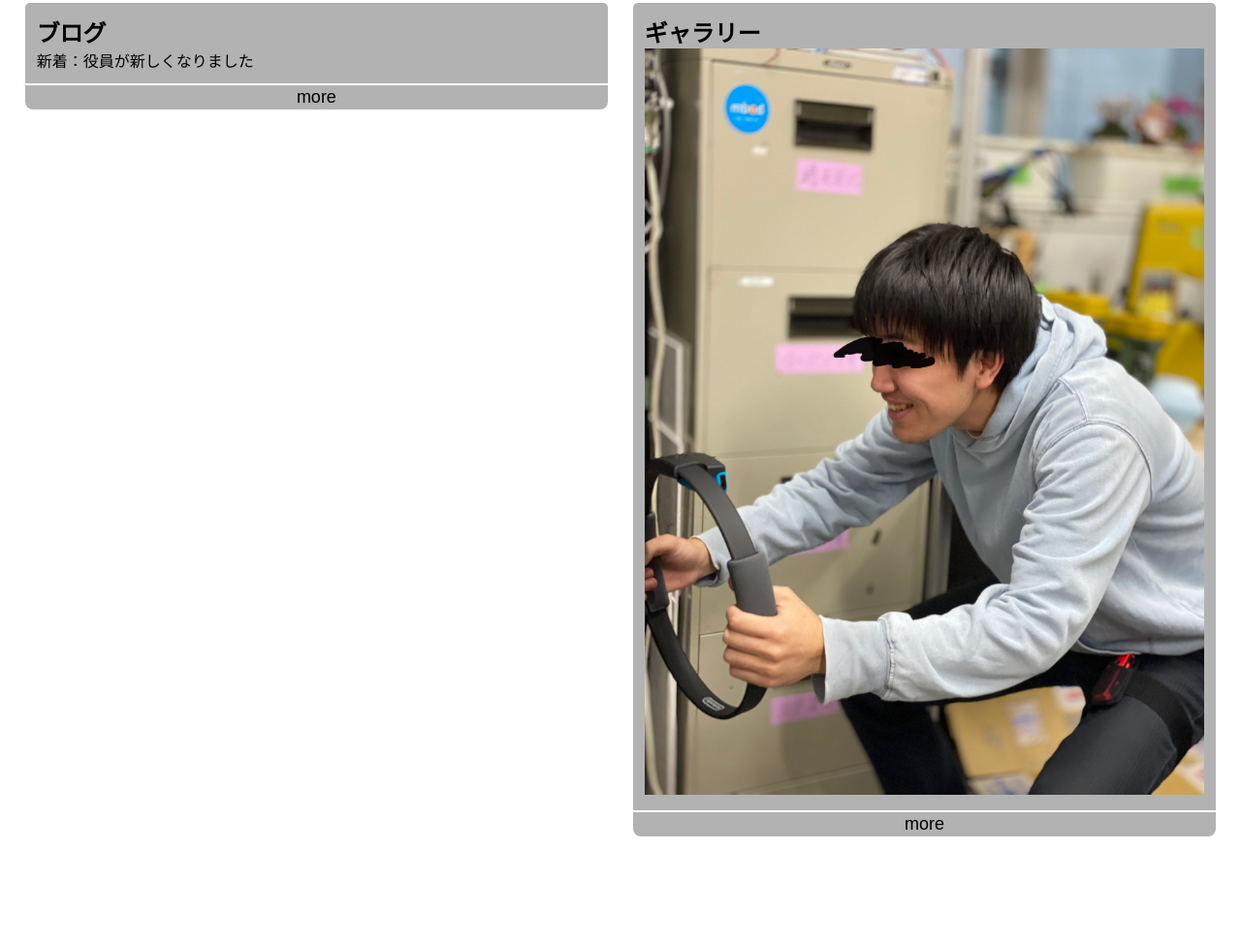
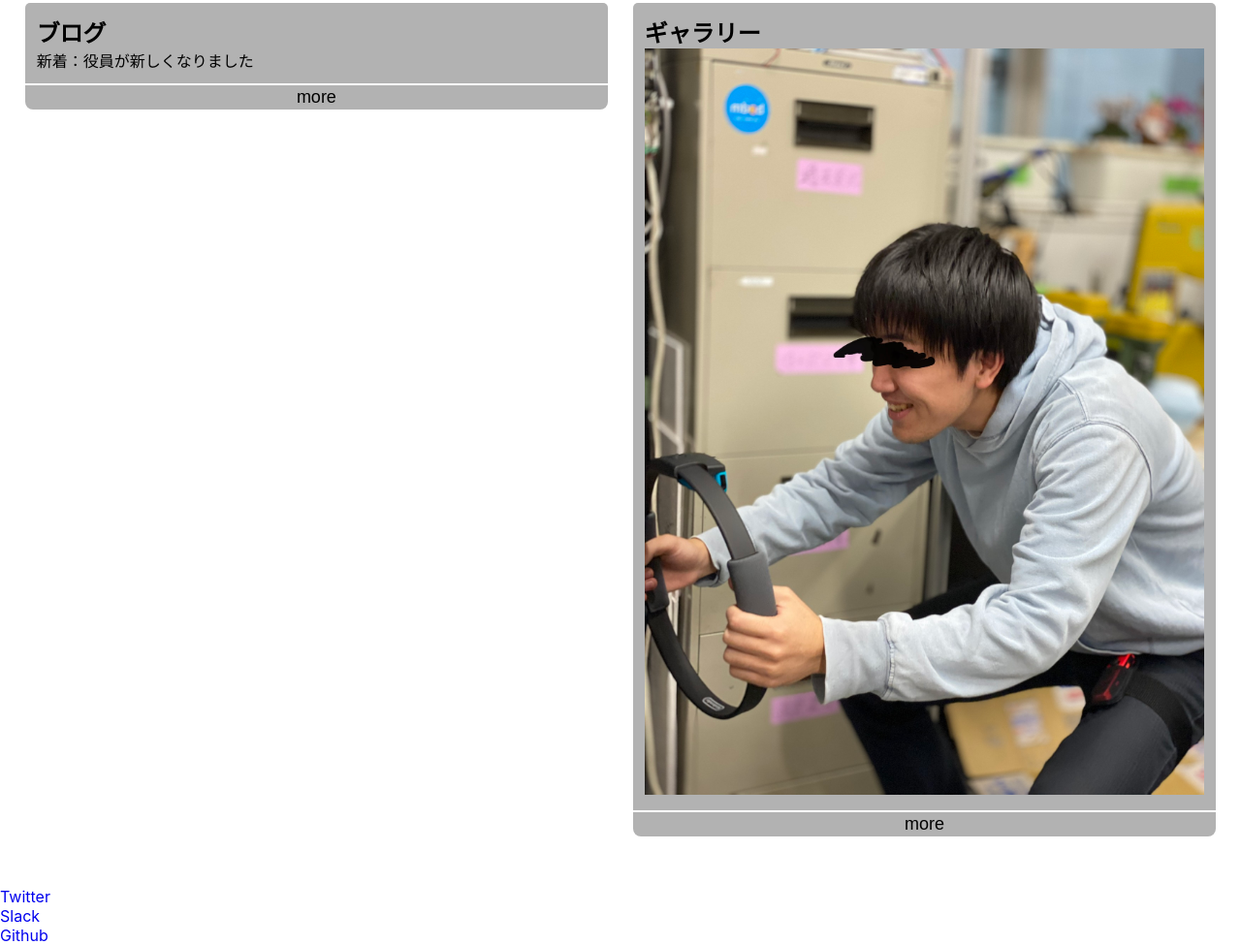
Before and after one commit to Densigiken/giken-web, a website: page index.html in a window 1280 px wide. Shown: the part 983-1958 px from the top of the page at 97% size. Before the commit the page ends 1898 px from the top, so only its background shows below. Drawn offline with Linux system fonts and the light colour scheme.

Commit message:
Edit フッターを編集

```diff
--- a/index.html
+++ b/index.html
@@ -70,10 +70,10 @@
     </main>
     <footer>
         <section id="link">
-            <div id="link-twitter"></div>
-            <div id="link-slack"></div>
-            <div id="link-github"></div>
-            <div id="link-tdu"></div>
+            <a id="link-twitter" href="https://twitter.com/giken_PR"><div>Twitter</div></a>
+            <a id="link-slack" href="https://giken.slack.com/"><div>Slack</div></a>
+            <a id="link-github" href="https://github.com/densigiken"><div>Github</div></a>
+            <a id="link-tdu" href="https://www.dendai.ac.jp"></a>
         </section>
         <secrion id="share">
             <div id="share-universal"></div>
```
